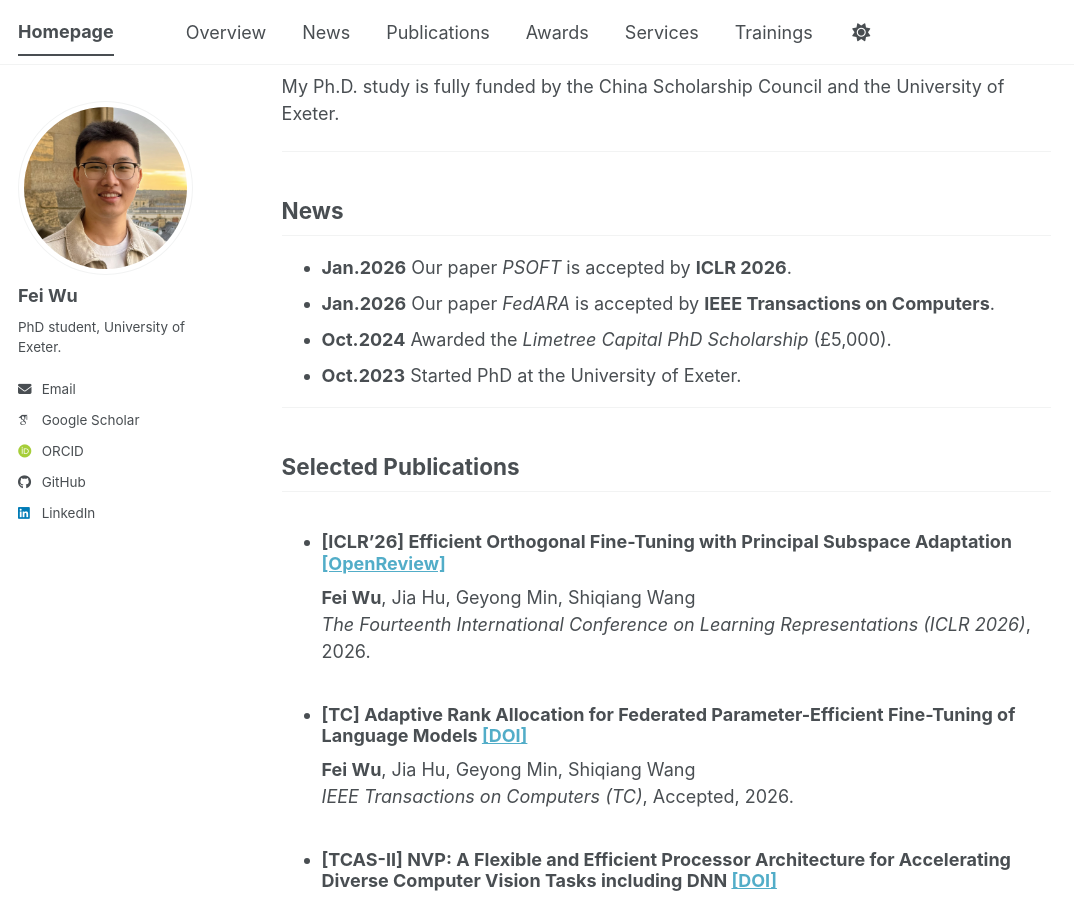
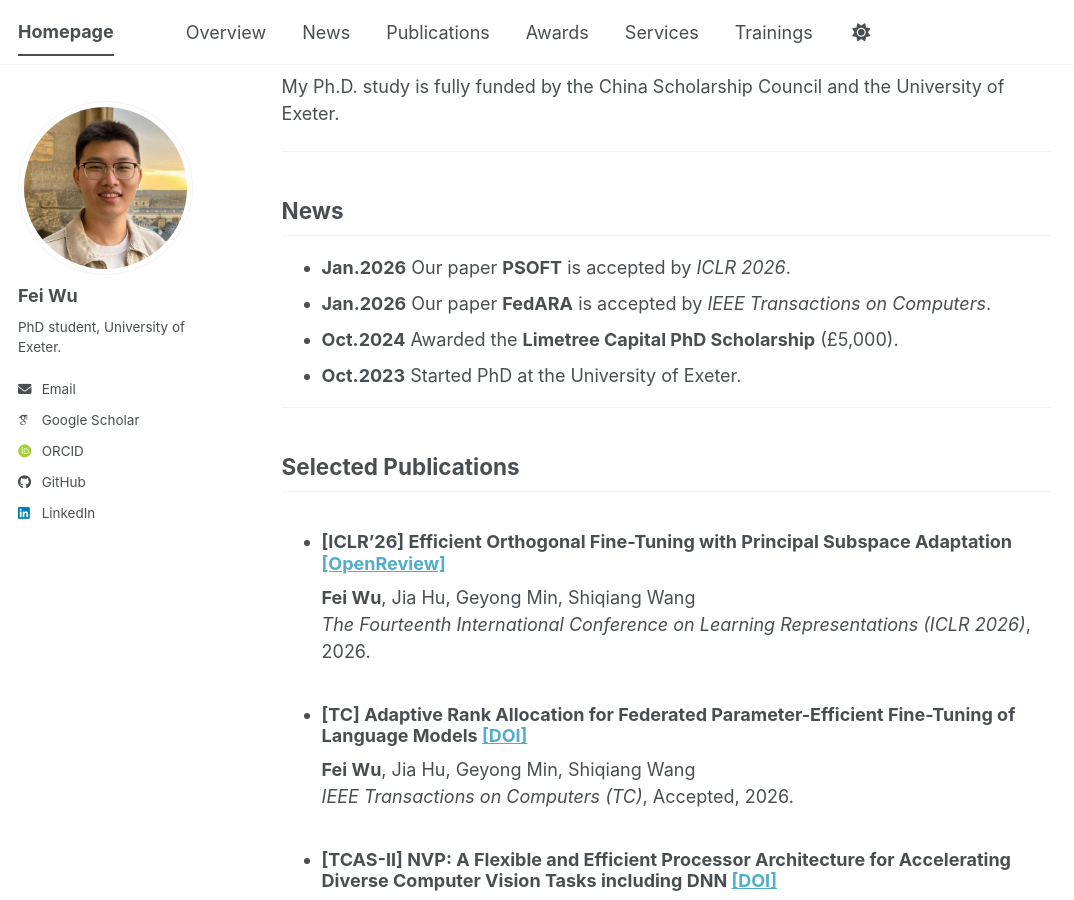
Before and after one commit to fei407/fei407.github.io, a Jekyll site: the page built from _pages/about.md, in a window 1280 px wide and 900 px high, scrolled down 401 px. Shown: the whole window, without its empty margins (0-1074 px from the left). Built offline with Jekyll 4.4.1, drawn with Linux system fonts in a browser that asks for light colours; some web fonts are replaced; a script bundle is joined from its source files by our own code; library files that are not in the unit come from our copies.

Commit message:
update info

```diff
--- a/_pages/about.md
+++ b/_pages/about.md
@@ -22,9 +22,9 @@
 
 ## News
 
-- **Jan.2026** Our paper *PSOFT* is accepted by **ICLR 2026**.
-- **Jan.2026** Our paper *FedARA* is accepted by **IEEE Transactions on Computers**.
-- **Oct.2024** Awarded the *Limetree Capital PhD Scholarship* (£5,000).
+- **Jan.2026** Our paper **PSOFT** is accepted by *ICLR 2026*.
+- **Jan.2026** Our paper **FedARA** is accepted by *IEEE Transactions on Computers*.
+- **Oct.2024** Awarded the **Limetree Capital PhD Scholarship** (£5,000).
 - **Oct.2023** Started PhD at the University of Exeter.
 
 ---
```
